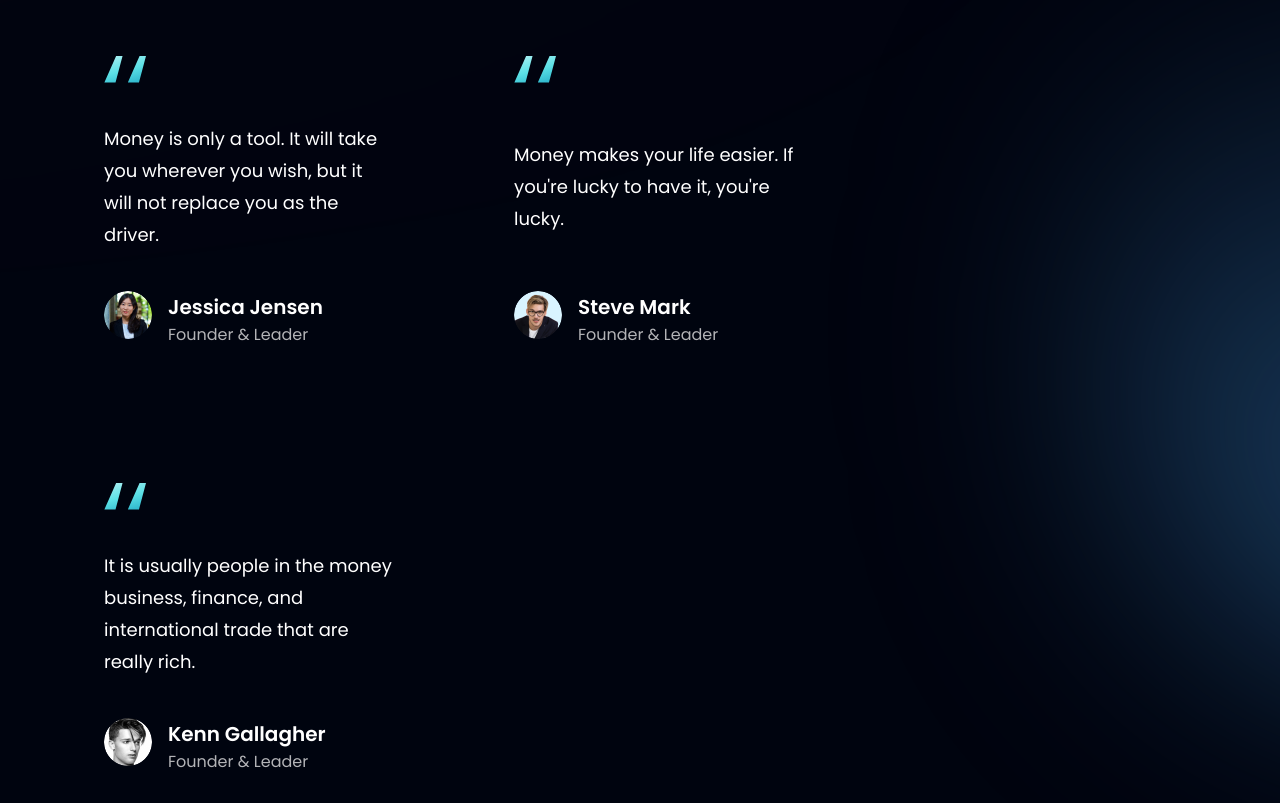
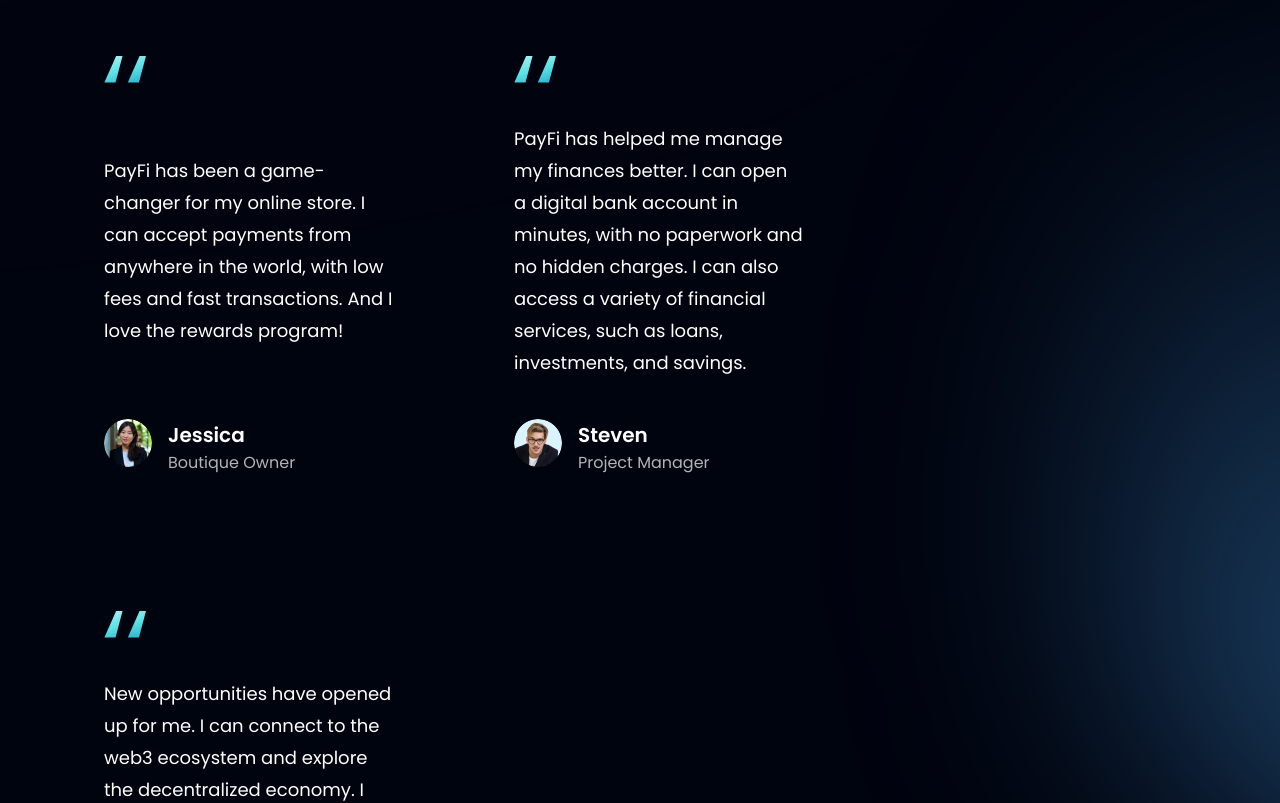
Before and after one commit to codedbyshaun/FinTech-React, a React (Vite) app in the folder modern_fintech_app/: page / in a window 1280 px wide. Shown: the part 3160-3963 px from the top of the page. Built offline with nearby package versions, Linux system fonts and the light colour scheme.

Commit message:
Update index.js
Improve feedback content, names, titles

```diff
--- a/modern_fintech_app/src/constants/index.js
+++ b/modern_fintech_app/src/constants/index.js
@@ -47,25 +47,25 @@
   {
     id: "feedback-1",
     content:
-      "Money is only a tool. It will take you wherever you wish, but it will not replace you as the driver.",
-    name: "Jessica Jensen",
-    title: "Founder & Leader",
+      "PayFi has been a game-changer for my online store. I can accept payments from anywhere in the world, with low fees and fast transactions. And I love the rewards program!",
+    name: "Jessica",
+    title: "Boutique Owner",
     img: people01,
   },
   {
     id: "feedback-2",
     content:
-      "Money makes your life easier. If you're lucky to have it, you're lucky.",
-    name: "Steve Mark",
-    title: "Founder & Leader",
+      "PayFi has helped me manage my finances better. I can open a digital bank account in minutes, with no paperwork and no hidden charges. I can also access a variety of financial services, such as loans, investments, and savings.",
+    name: "Steven",
+    title: "Project Manager",
     img: people02,
   },
   {
     id: "feedback-3",
     content:
-      "It is usually people in the money business, finance, and international trade that are really rich.",
-    name: "Kenn Gallagher",
-    title: "Founder & Leader",
+      "New opportunities have opened up for me. I can connect to the web3 ecosystem and explore the decentralized economy. I can buy and sell cryptocurrencies, NFTs, DeFi products, and more. I think PayFi is the future of finance.",
+    name: "Haven",
+    title: "Metaverse artist",
     img: people03,
   },
 ];
```
